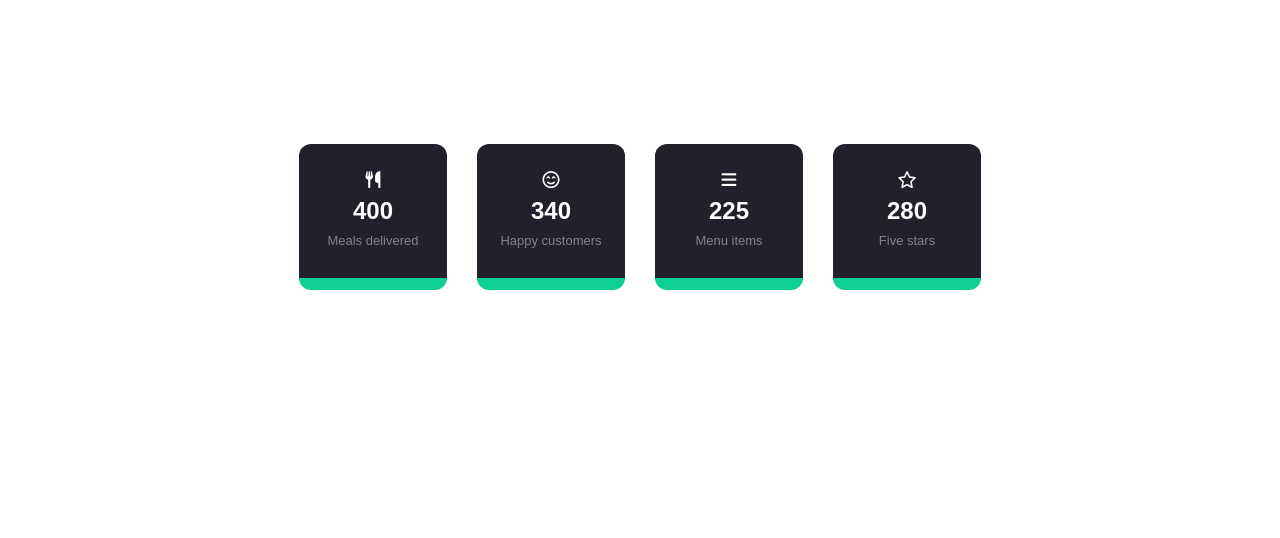
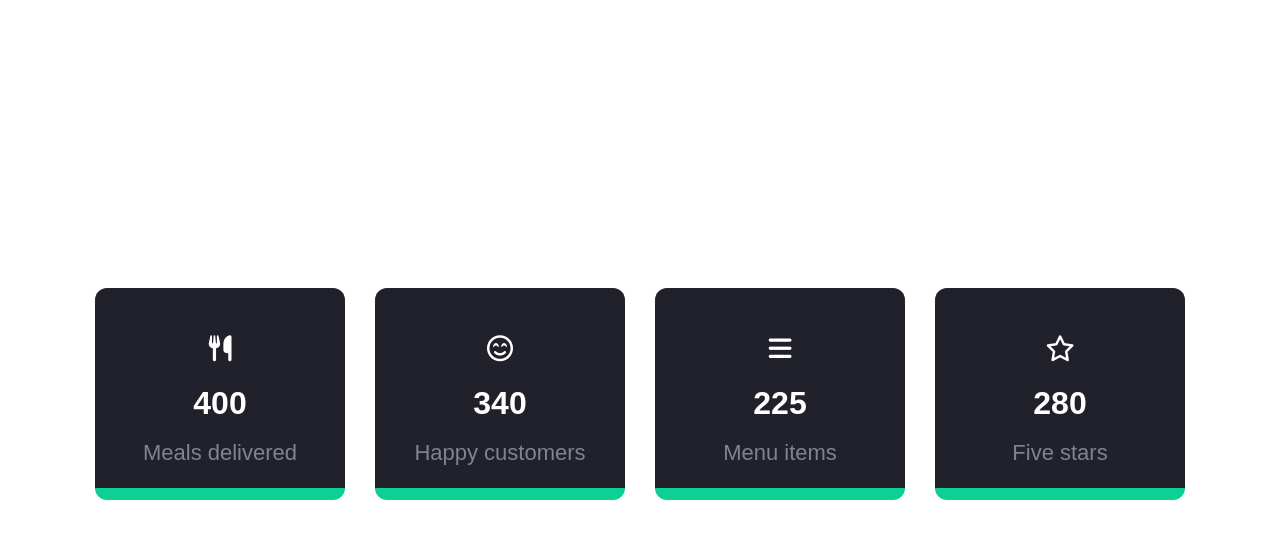
Before and after one commit to favy-codez/Nsonye-Number-Responsive-Project, a plain HTML site: page index.html in a window 1280 px wide. Drawn offline with Linux system fonts and the light colour scheme.

Commit message:
added functionalities

```diff
--- a/style.css
+++ b/style.css
@@ -20,8 +20,8 @@ h3{
 .box{
     background-color: #21212b;
     color: #fff;
-    width: 120px;
-    padding: 22px 14px;
+    width: 150px;
+    padding: 22px 10px;
     border-radius: 12px;
     text-align: center;
     line-height: 30px;
@@ -36,3 +36,40 @@ p{
 .icon{
     font-size: 17px;
 }
+
+/* MEDIA QUERY */
+@media screen and (max-width: 1280px) {
+    .container{
+        margin: 18rem 0 0 0;
+    }
+    .box{
+        height: 120px;
+        width: 230px;
+        line-height: 50px;
+        padding: 40px 10px;
+    }
+    .num{
+        font-size: 2rem;
+    }
+    .icon{
+        font-size: 26px;
+    }
+    p{
+        font-size: 22px;
+    }
+}
+
+@media screen and (max-width: 1024px) {
+    .container{
+        margin: 22rem 0 0 0;
+    }
+    .box{
+        width: 200px;
+    }
+}
+
+@media screen and (max-width: 1024px) {}
+@media screen and (max-width: 1024px) {}
+@media screen and (max-width: 1024px) {}
+@media screen and (max-width: 1024px) {}
+@media screen and (max-width: 1024px) {}
```
